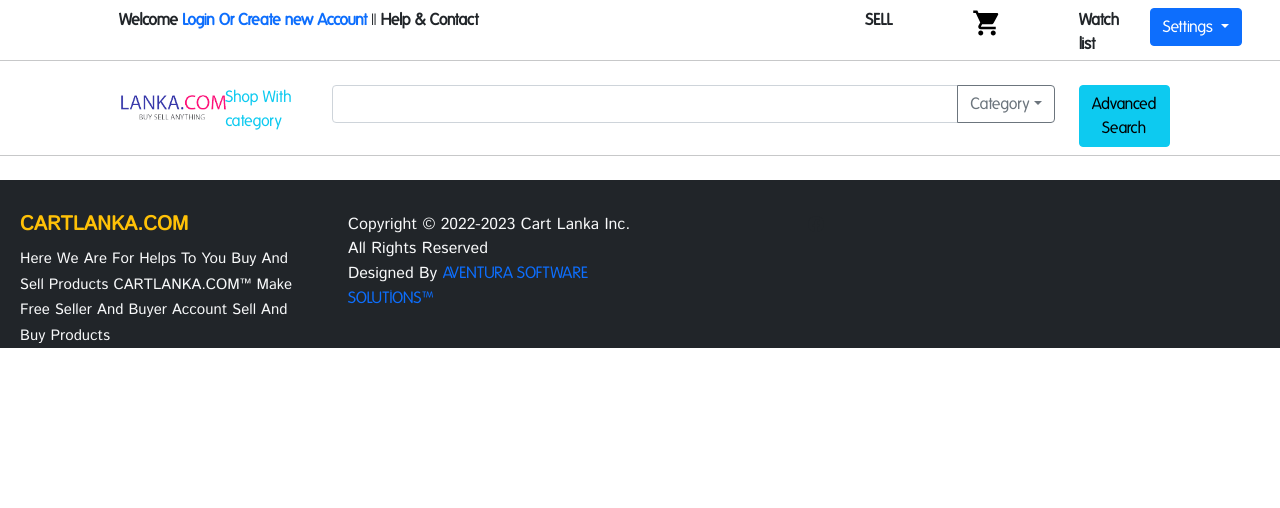
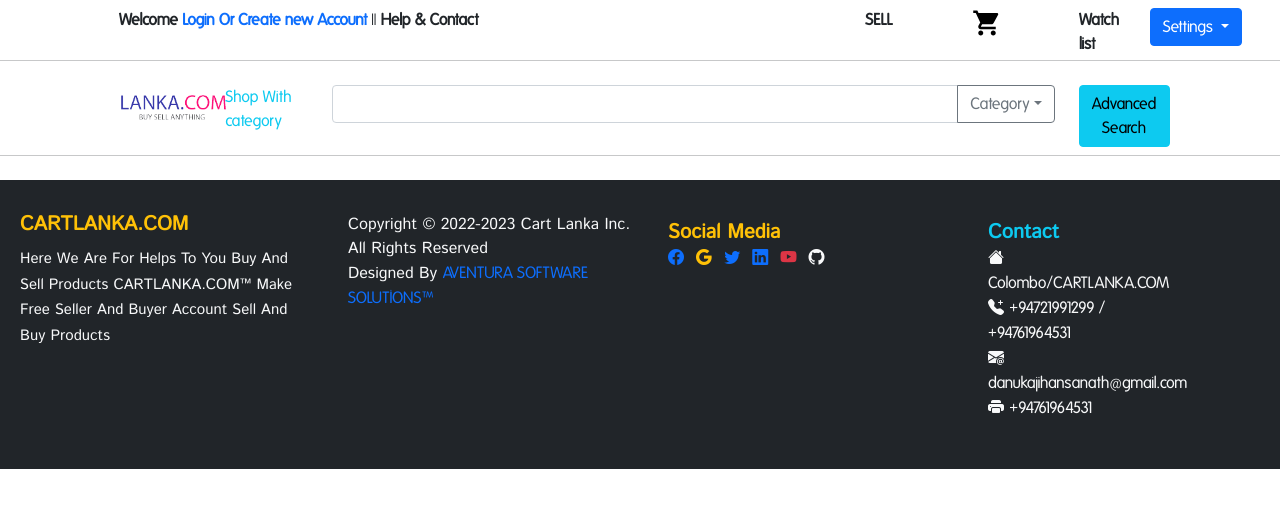
Before and after one commit to danukaji-M/LKCOM, a PHP site: page /home.php in a window 1280 px wide. Shown: the top 508 px of the page. Run offline with PHP 8.4, Linux system fonts and the light colour scheme.

Commit message:
completed footer

```diff
--- a/footer.php
+++ b/footer.php
@@ -12,10 +12,10 @@
 </head>
 
 <body>
-    <div class="col-12 mt-2 mb-2 bg-dark">
+    <div class="col-12 mt-2  bg-dark">
         <hr>
         <div class="row">
-            <div class="col-12 align-items-center ">
+            <div class="col-12 mb-5 align-items-center ">
                 <div class="row">
                     <div class="col-4 fter col-lg-3 mx-2 text-start">
                         <span class="h5 fter text-warning text-uppercase fw-bold ">CARTLANKA.COM</span>
@@ -34,10 +34,43 @@
                         </a>
                         </span>
                     </div>
-                    <div class="col-4 fter col-lg-3 text-center">
-                        <i class="bi bi-facebook"></i>
+                    <div class="col-4 fter col-lg-3 mt-md-2 text-start text-light">
+                        <span class="text-warning fw-bold h5 fter">Social Media</span>
+                    <ul class=" list-inline">
+                        <li class=" list-inline-item" >
+                            <a href="#"><i class="bi bi-facebook"></i></a>
+                        </li>
+                        <li class=" list-inline-item" >
+                            <a class=" text-decoration-none text-warning" href="#"><i class="bi bi-google"></i></a>
+                        </li>
+                        <li class=" list-inline-item" >
+                            <a href="#"><i class="bi bi-twitter"></i></a>
+                        </li>
+                        <li class=" list-inline-item" >
+                            <a href="#"><i class="bi bi-linkedin"></i></a>
+                        </li>
+                        <li class=" list-inline-item" >
+                            <a class=" text-decoration-none text-danger" href="#"><i class="bi bi-youtube"></i></a>
+                        </li>
+                        <li class=" list-inline-item" >
+                            <a class=" text-decoration-none text-light" href="#"><i class="bi bi-github"></i></a>
+                        </li>
+                    </ul>
                     </div>
-                    <div class="col-4 fter col-lg-3 text-center">
+                    <div class="col-4 fter col-lg-2 mt-md-2 text-start">
+                        <span class="text-info fter fw-bold h5">Contact</span>
+                        <br>
+                        <i class="bi bi-house-fill text-light"></i>
+                            <span class="text-light" > Colombo/CARTLANKA.COM</span>
+                            <br>
+                            <i class="bi text-light bi-telephone-plus-fill"></i>
+                            <span class="text-light" > +94721991299 / +94761964531</span>
+                            <br>
+                            <i class="bi text-light bi-envelope-at-fill"></i>
+                            <span class="text-light" > danukajihansanath@gmail.com</span>
+                            <br>
+                            <i class="bi bi-printer-fill text-light "></i>
+                            <span class="text-light" > +94761964531</span>
 
                     </div>
                 </div>
--- a/style.css
+++ b/style.css
@@ -58,3 +58,7 @@ label{
 .cursor{
     cursor: pointer;
 }
+
+.list{
+    list-style: none;
+}
```
